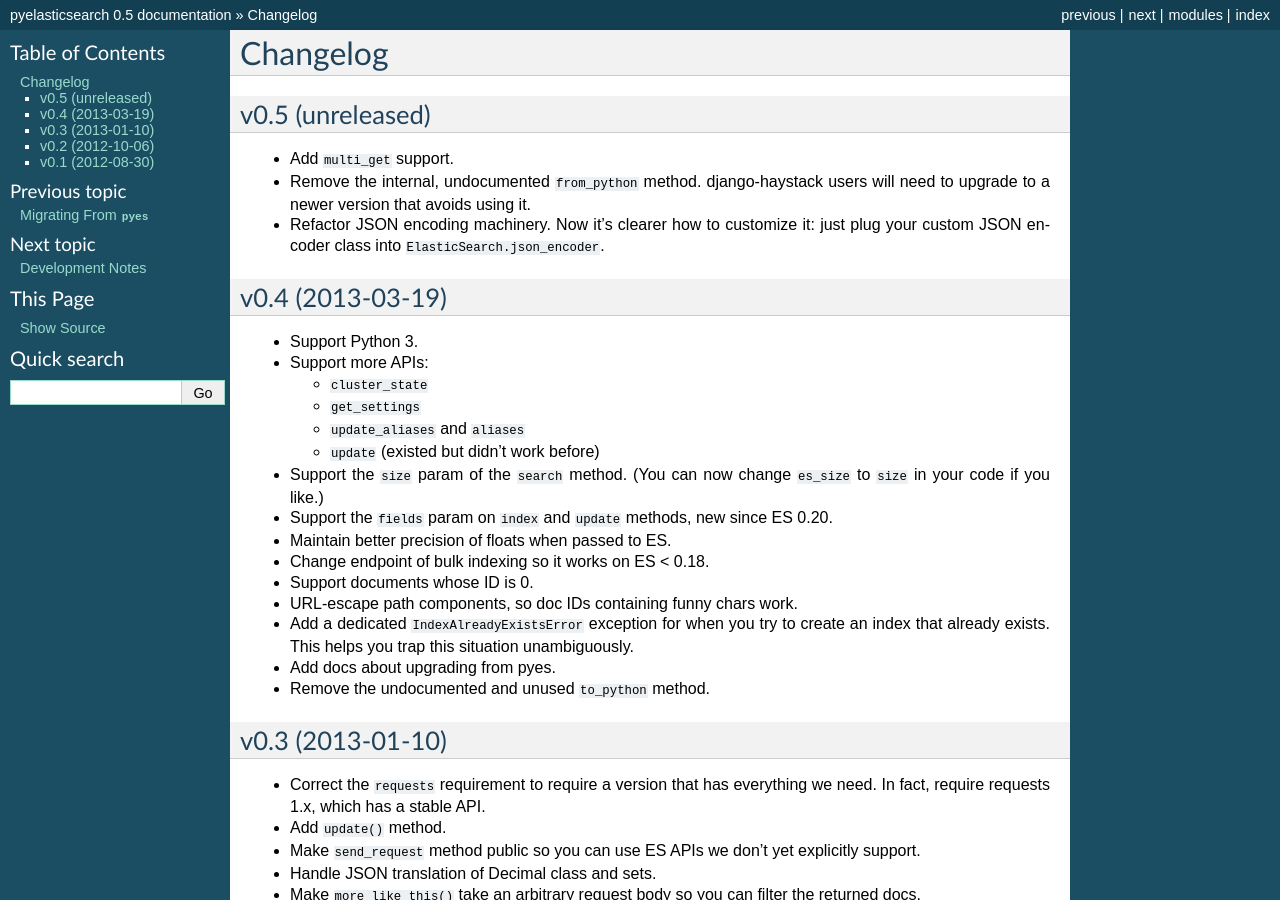
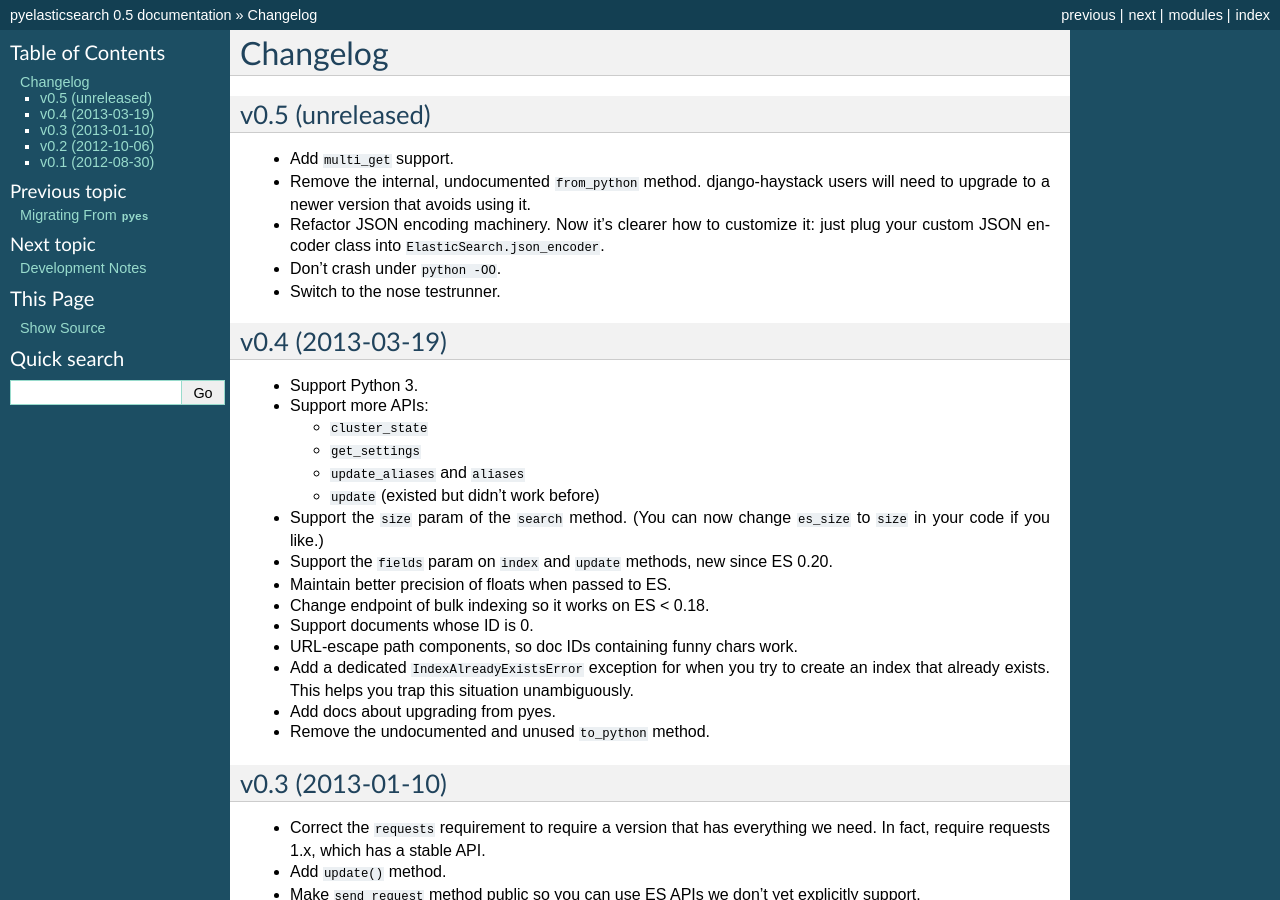
Before and after one commit to pyelasticsearch/pyelasticsearch, a Sphinx documentation site: the page built from docs/source/changelog.rst, in a window 1280 px wide and 900 px high. Built offline with Sphinx 7.4.7, drawn with Linux system fonts in a browser that asks for light colours.

Commit message:
Bring changelog up to date.

```diff
--- a/docs/source/changelog.rst
+++ b/docs/source/changelog.rst
@@ -9,6 +9,8 @@
   users will need to upgrade to a newer version that avoids using it.
 * Refactor JSON encoding machinery. Now it's clearer how to customize it: just
   plug your custom JSON encoder class into ``ElasticSearch.json_encoder``.
+* Don't crash under ``python -OO``.
+* Switch to the nose testrunner.
 
 
 v0.4 (2013-03-19)
```
